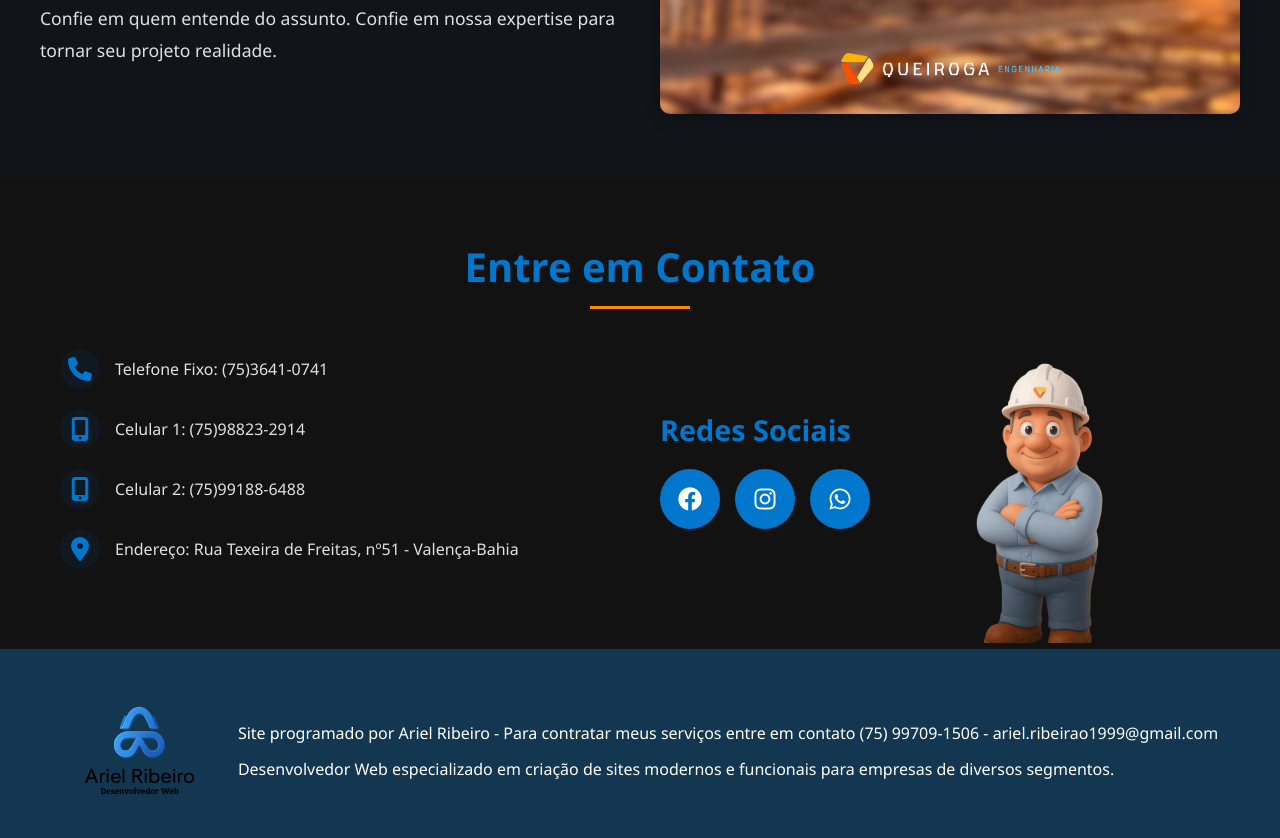
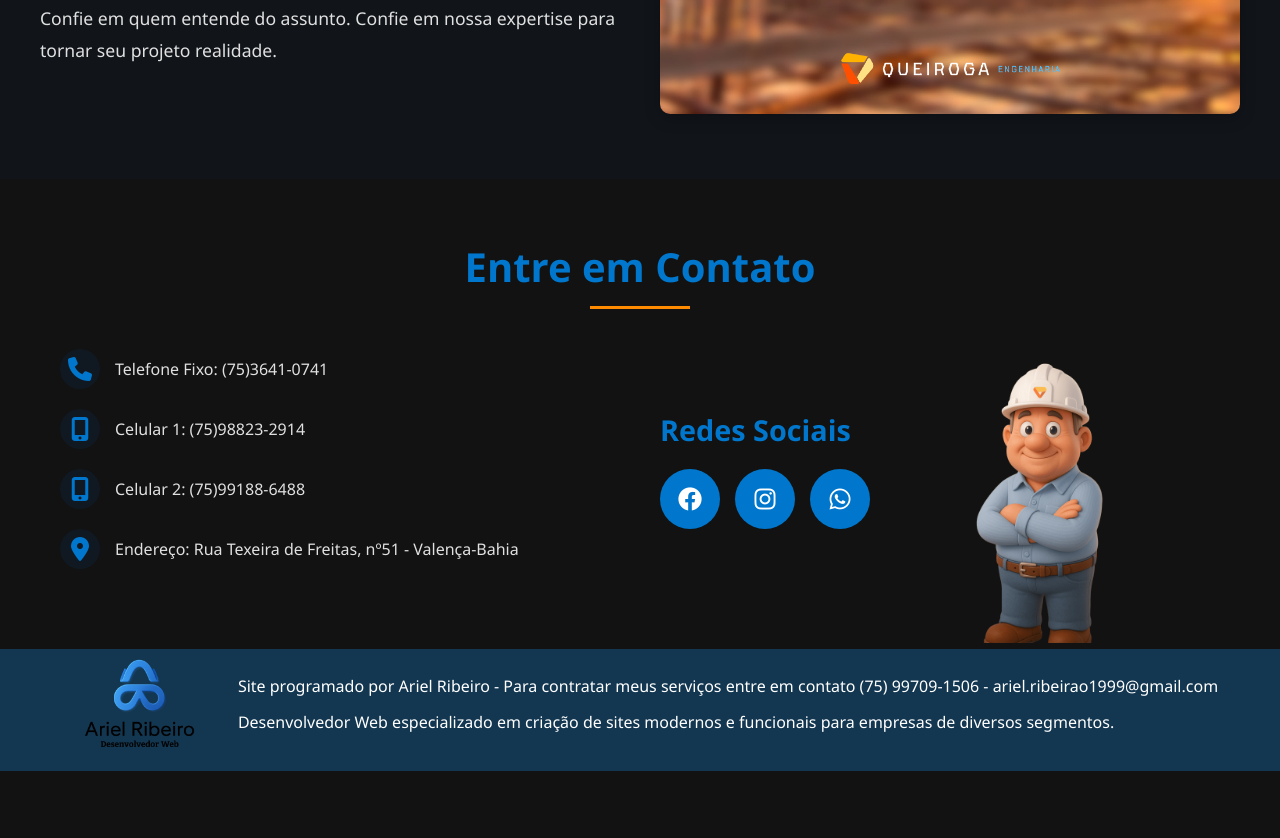
Before and after one commit to arielbeatmaker/queiroga, a plain HTML site: page index.html in a window 1280 px wide. Shown: the part 3164-4002 px from the top of the page. After the commit the page ends 3952 px from the top, so only its background shows below. Drawn offline with nearby package versions, Linux system fonts and the light colour scheme.

Commit message:
Add files via upload

```diff
--- a/style.css
+++ b/style.css
@@ -410,7 +410,7 @@ footer {
 
 .footer-content {
     max-width: 1200px;
-    margin: 0 auto;
+    margin: -47px auto;
     display: flex;
     align-items: center;
     justify-content: center;
```
